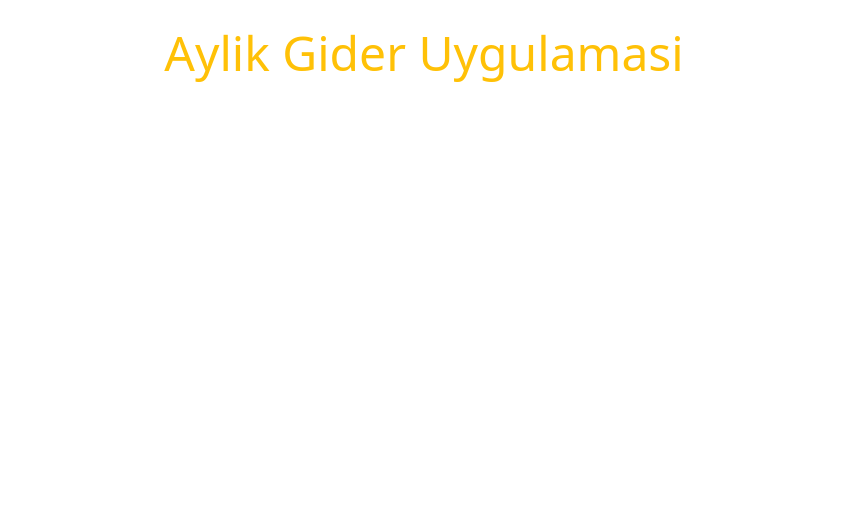
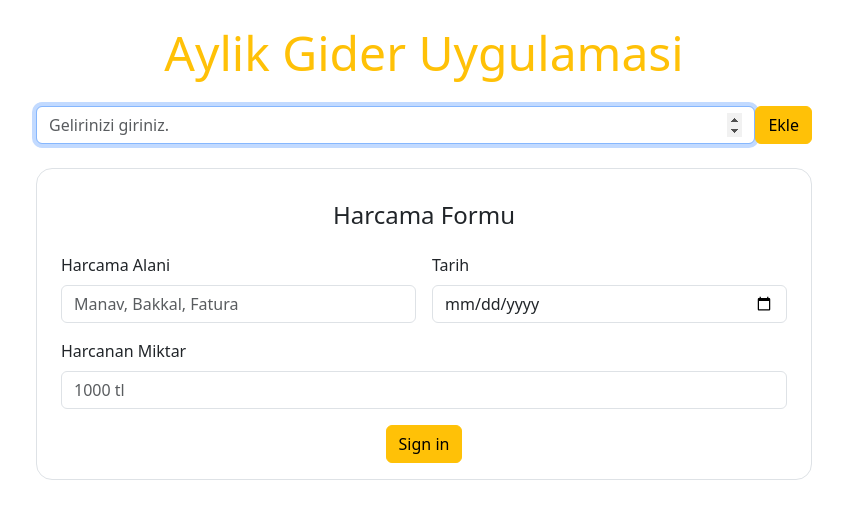
Before and after one commit to Kadir-Zeren/recap-js-dom-project-15, a plain HTML site: page index.html in a window 1280 px wide. Shown: the whole page, without its empty margins (216-1059 px from the left). Drawn offline with nearby package versions, Linux system fonts and the light colour scheme.

Commit message:
harcama formu

```diff
--- a/index.html
+++ b/index.html
@@ -23,6 +23,51 @@
       Aylik Gider Uygulamasi
     </header>
 
+    <main class="container" style="max-width: 800px">
+      <form action="" class="d-flex">
+        <input
+          id="gelir-input"
+          class="form-control"
+          type="number"
+          min="0"
+          autofocus
+          placeholder="Gelirinizi giriniz."
+        />
+        <button id="ekle-btn" type="submit" class="btn btn-warning">
+          Ekle
+        </button>
+      </form>
+
+      <form id="harcama-formu" class="row g-3 p-3 mt-4 border rounded-4 m-0">
+        <h4 class="text-center">Harcama Formu</h4>
+        <div class="col-6">
+          <label for="harcama-alani" class="form-label">Harcama Alani</label>
+          <input
+            type="text"
+            class="form-control"
+            id="harcama-alani"
+            placeholder="Manav, Bakkal, Fatura"
+          />
+        </div>
+        <div class="col-6">
+          <label for="tarih" class="form-label">Tarih</label>
+          <input type="date" class="form-control" id="tarih" />
+        </div>
+        <div class="col-12">
+          <label for="miktar" class="form-label">Harcanan Miktar</label>
+          <input
+            type="number"
+            class="form-control"
+            id="miktar"
+            placeholder="1000 tl"
+          />
+        </div>
+
+        <div class="col-12 text-center">
+          <button type="submit" class="btn btn-warning">Sign in</button>
+        </div>
+      </form>
+    </main>
 
     <script src="app.js"></script>
   </body>
```
